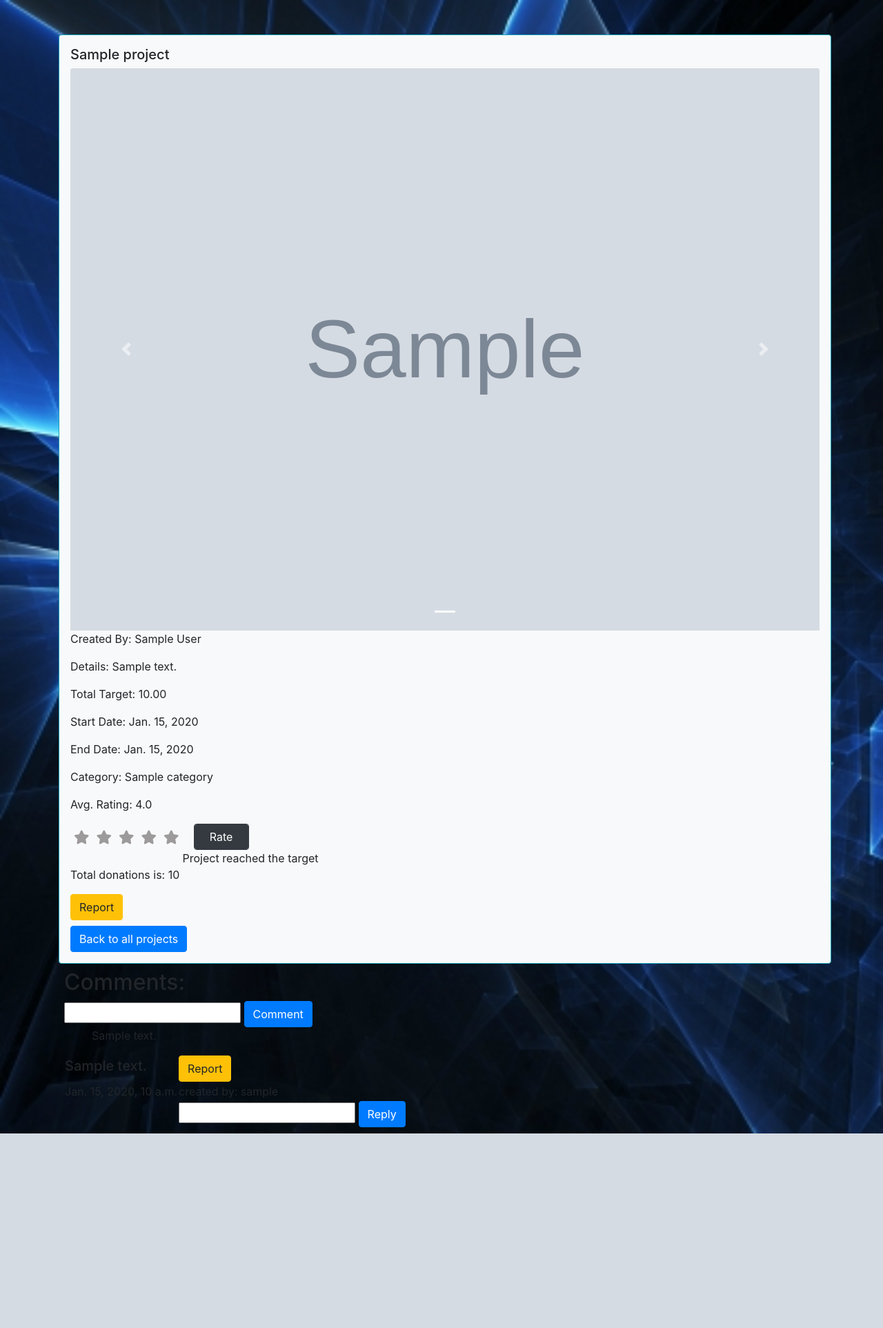
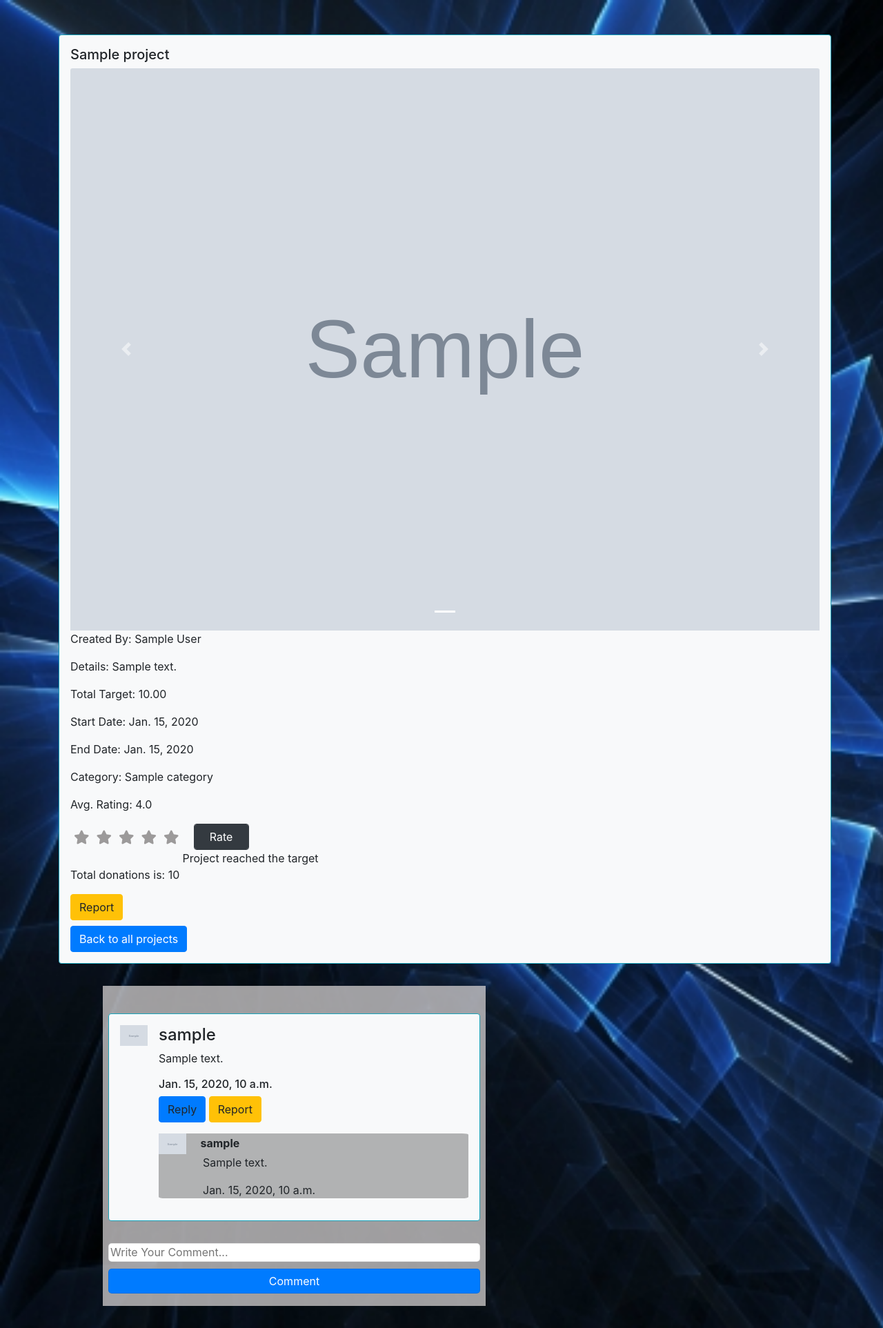
Before and after one commit to rehabayman/Crowd-Funding-System, a Django app: page /projects/00000000-0000-0000-0000-000000000001 in a window 1280 px wide. Shown: the whole page at 69% size. Before the commit the page ends 1643 px from the top, so only its background shows below. Run offline with Django 3.2, Linux system fonts and the light colour scheme; tables that the repository leaves empty hold one stand-in row (values such as "Sample post"); grey boxes marked "Sample" are stand-in pictures; parts of the project's set-up code (start-up, migrations or seed data) failed here and were passed over; some libraries are stand-ins or nearby versions.

Commit message:
GUI for comments, replies, home, new project

```diff
--- a/crowd_funding_system/crowd_funding_system/templates/crowd_funding_system/homepage.html
+++ b/crowd_funding_system/crowd_funding_system/templates/crowd_funding_system/homepage.html
@@ -11,7 +11,7 @@
     <li><img style="margin-left: 0;" class="logo" style="margin-left: 45rem;" src="{% static 'users/imgs/logo.png' %}">
     </li>
     <li class="navitem"><a class="active" href="{% url 'homepage_index' %}">Home</a></li>
-    <li class='navitem'><a href="projects/">All Projects</a></li>
+    <li class='navitem'><a href="">All Projects</a></li>
     <li class='navitem'><a href="projects/new">Create a project</a></li>
     {% if user.is_authenticated %}
         <li class='navitem' style="margin-left: 22rem;"><a href="users/logout/">Log out</a></li>
--- a/crowd_funding_system/projects/static/projects/prostyle.css
+++ b/crowd_funding_system/projects/static/projects/prostyle.css
@@ -6,21 +6,50 @@ body{
 .pro{
     background-color: rgba(255, 255, 255, 0.938);
     border-radius: 5%;
-    border: rgba(55, 55, 248, 0.472) 2px solid;
+    border: rgba(23, 23, 221, 0.472) 2px solid;
     margin: auto;
-    margin-top: 0;
+    margin-top: 20px;
     height: 60rem;
-    width: 40rem;
+    width: 45rem;
 }
 
 .head_home{
     color: whitesmoke;
     width: 100%;
-    background-color: rgb(2, 2, 43);
+    background-color: rgb(15, 15, 105);
     margin-top: 50px;
 }
 
 .logo{
-    margin-left: 65rem;
+    margin-left: 47rem;
     display: inline;
 }
+.com form input {
+    margin-bottom: 10px;
+    display: block;
+    width: 100%;
+
+    border: 1px solid rgba(0, 0, 0, 0.1);
+    -webkit-border-radius: 5px;
+    -moz-border-radius: 5px;
+    -o-border-radius: 5px;
+    -ms-border-radius: 5px;
+    -khtml-border-radius: 5px;
+    border-radius: 5px;
+
+    line-height: 1.4em;
+  }
+  #replypanel{
+      display: none;
+  }
+
+  .comment{
+      background-color: rgba(221, 217, 217, 0.719);
+      margin: 2rem;
+      margin-left: 4rem;
+  }
+  .rep{
+      margin-top: 1rem;
+      background-color: rgba(0, 0, 0, 0.288);
+      border-radius: 2%;
+  }
--- a/crowd_funding_system/projects/templates/projects/project_details.html
+++ b/crowd_funding_system/projects/templates/projects/project_details.html
@@ -77,49 +77,57 @@
             <a href="{% url 'projects:index'%}" class="btn btn-primary mt-2" style="display: block; width: fit-content;">Back to all projects</a>
         </div>
     </div>
-    <div class="col-md-6 comment p-2">
-        <h2>Comments:</h2>
-        <form action="{% url 'projects:add_comment' project.project.id %}" method="post">
+    <div class="col-md-6 comment p-2 com">
+                {% for comment in comments %}
+                <div class="media container mx-auto border border-info rounded bg-light p-3 comment">
+                    <div class="media-left media-top">
+                      <img src="/media/{{comment.user.profile_pic}}" class="media-object" style="width:40px; margin-right: 1rem;">
+                    </div>
+                    <div class="media-body">
+                      <h4 class="media-heading">{{comment.user.username}}</h4>
+                      <p>{{comment.comment}}</p>
+                      <h6>{{comment.created_at}}</h6>
+                      <a class="toreply btn btn-primary" id="replybtn" onclick="replyfun()"> Reply </a>
+                    <form id="replypanel" action="{% url 'projects:add_reply_on_comment' project.project.id comment.id  %}" method="post">
                         {% csrf_token %}
-            <input type="text" name="comment">
-            <input type="submit" class="btn btn-primary" value="Comment">
+                        <input type="text" name="content">
+                        <input type="submit" class="btn btn-primary" value="Reply" placeholder="Write your reply...">
                     </form>
-            <table>
-                {% for comment in comments %}
-                    <tr>
-                        <td><h5>{{comment.comment}}</h5></td>
-                        <td>
+
                       {% if comment.user_id != user.id %}
                       <a  class='rp-btn btn btn-warning' data-form="./report/comment/{{ comment.id }}" >Report</a>
                       <div class='modal hide w-50 container'></div>
                       {% else %}
                       <a  class='btn btn-warning' href="./comment/{{ comment.id }}/delete" onclick="return confirm('are you sure you want to delete this comment?')">Delete</a>
                   {% endif %}
-                        </td>
-                    </tr>
-                    <tr>
-                        <td style="margin:20px;">{{comment.created_at}}</td>
-                        <td>created by: {{comment.user.username}}</td>
-                    </tr>
-                    <tr>
+
+                        <div class="rep">
                             {% for reply in comment.replies %}
-                        <ul>
-                            {{reply.content}}
-                        </ul>
+                            <div class="media-left media-top">
+                                <img src="/media/{{reply.user.profile_pic}}" class="media-object" style="width:40px; margin-right: 1rem;">
+                                <h6 class="media-heading" style="display: inline;"><strong>{{reply.user.username}}</strong></h6>
+                            </div>
+                                <div style="margin-left: 4rem;" class="media-body">
+                                    <p>{{reply.content}}</p>
+                                    <p>{{comment.created_at}}</p>
+                                </div>
                                     {% endfor %}
-                    </tr>
-                    <tr>
-                    </tr>
-                        <td> </td>
-                        <td>
-                            <form action="{% url 'projects:add_reply_on_comment' project.project.id comment.id  %}" method="post">
+                        </div>
+
+                    </div>
+
+
+
+
+
+                </div>
+                  {% endfor %}
+                <form action="{% url 'projects:add_comment' project.project.id %}" method="post">
                         {% csrf_token %}
-                                <input type="text" name="content">
-                                <input type="submit" class="btn btn-primary" value="Reply">
+                        <input type="text" name="comment" placeholder="Write Your Comment...">
+                        <input type="submit" class="btn btn-primary" value="Comment">
                     </form>
-                        </td>
-                {% endfor %}
-            </table>
+
     </div>
 </div>
 </div>
@@ -176,6 +184,12 @@
         $(this).next().modal("show");
         });
     });
+
+function replyfun(){
+    document.getElementById("replypanel").style.display = "inline-block";
+    document.getElementById("replybtn").style.display = "none";
+
+}
 </script>
 
 {% endblock %}
--- a/crowd_funding_system/users/templates/register.html
+++ b/crowd_funding_system/users/templates/register.html
@@ -12,7 +12,7 @@
   <link rel="stylesheet" href="{% static 'users/style.css' %}">
 </head>
 <body>
-  <img class="logo" style="margin-left: 45rem;" src="{% static 'users/imgs/565c3813-3745-4ce4-bb2d-bf22f2cffee7_200x200.png' %}">
+  <img class="logo" style="margin-left: 3.5rem;" src="{% static 'users/imgs/565c3813-3745-4ce4-bb2d-bf22f2cffee7_200x200.png' %}">
   {% load crispy_forms_tags %}
     {% block content %}
     <div class="container d-flex justify-content-center align-items-center flex-column p-2 logdiv regdiv ">
```
Also changed, not shown: crowd_funding_system/projects/templates/projects/new_project.html (+12 -4 lines), crowd_funding_system/users/static/users/style.css (+4 -4 lines), crowd_funding_system/projects/static/projects/imgs/565c3813-3745-4ce4-bb2d-bf22f2cffee7_200x200.png (deleted), crowd_funding_system/projects/static/projects/imgs/loginbk.jpg (added), crowd_funding_system/projects/static/projects/imgs/logo.png (added). Lines whose indentation alone changed are shown as unchanged.
